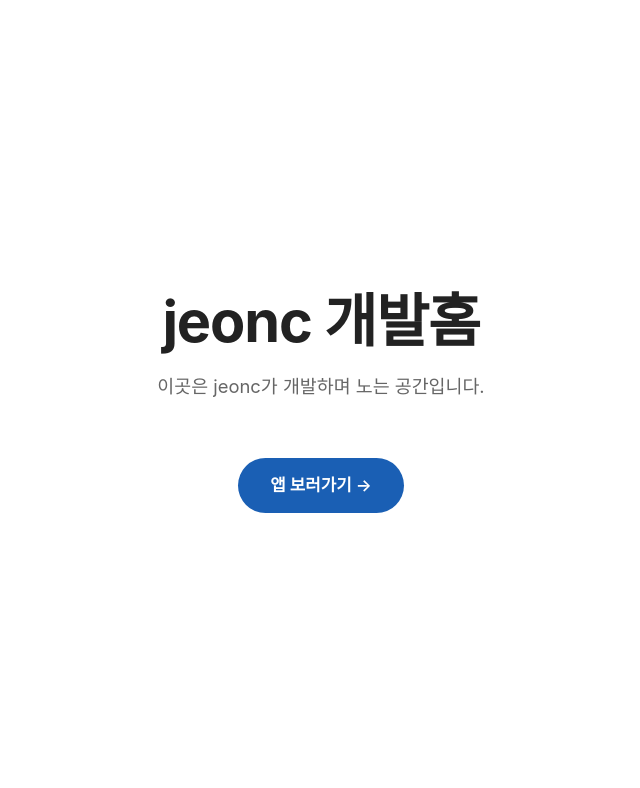
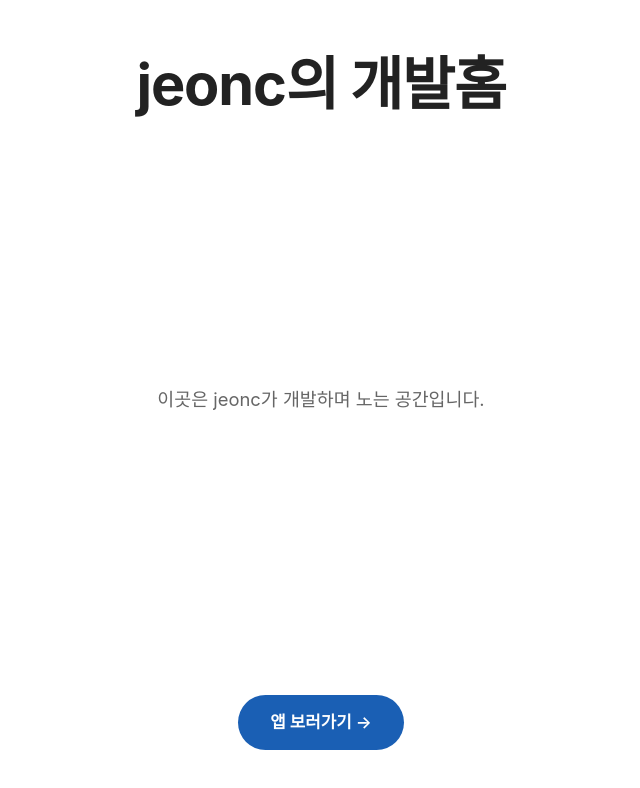
Before and after one commit to jeoncassis/devjeonc-site, a plain HTML site: page index.html in a window 1280 px wide. Shown: the whole page, without its empty margins (319-959 px from the left). Drawn offline with Linux system fonts and the light colour scheme.

Commit message:
Rename title and spread intro layout top/center/bottom
Co-Authored-By: Claude Opus 5.5 <noreply@anthropic.com>

```diff
--- a/index.html
+++ b/index.html
@@ -3,21 +3,21 @@
 <head>
 <meta charset="utf-8">
 <meta name="viewport" content="width=device-width, initial-scale=1">
-<title>jeonc 개발홈</title>
+<title>jeonc의 개발홈</title>
 <meta name="description" content="이곳은 jeonc가 개발하며 노는 공간입니다.">
 <style>
   * { box-sizing: border-box; }
   body { font-family: -apple-system, BlinkMacSystemFont, "Segoe UI", "Malgun Gothic", sans-serif; margin: 0; background: #fff; color: #222; line-height: 1.6; word-break: keep-all; overflow-wrap: anywhere; }
-  main { min-height: 100vh; min-height: 100svh; display: flex; flex-direction: column; justify-content: center; align-items: center; text-align: center; padding: 48px 20px; }
-  h1 { font-size: clamp(2.2rem, 8vw, 3.6rem); line-height: 1.2; margin: 0 0 16px; letter-spacing: -0.02em; }
-  p { font-size: 1.15rem; color: #666; margin: 0 0 56px; }
-  .btn { display: inline-block; padding: 14px 32px; border-radius: 999px; font-weight: 600; font-size: 1.05rem; background: #1a5fb4; color: #fff; text-decoration: none; transition: transform .15s, filter .15s; }
+  main { min-height: 100vh; min-height: 100svh; display: grid; grid-template-rows: 1fr auto 1fr; justify-items: center; text-align: center; padding: 50px 20px; }
+  h1 { font-size: clamp(2.2rem, 8vw, 3.6rem); line-height: 1.2; margin: 0; align-self: start; letter-spacing: -0.02em; }
+  p { font-size: 1.15rem; color: #666; margin: 24px 0; }
+  .btn { align-self: end; display: inline-block; padding: 14px 32px; border-radius: 999px; font-weight: 600; font-size: 1.05rem; background: #1a5fb4; color: #fff; text-decoration: none; transition: transform .15s, filter .15s; }
   .btn:hover { filter: brightness(1.1); transform: translateY(-2px); }
 </style>
 </head>
 <body>
 <main>
-  <h1>jeonc 개발홈</h1>
+  <h1>jeonc의 개발홈</h1>
   <p>이곳은 jeonc가 개발하며 노는 공간입니다.</p>
   <a class="btn" href="/apps/">앱 보러가기 →</a>
 </main>
```
